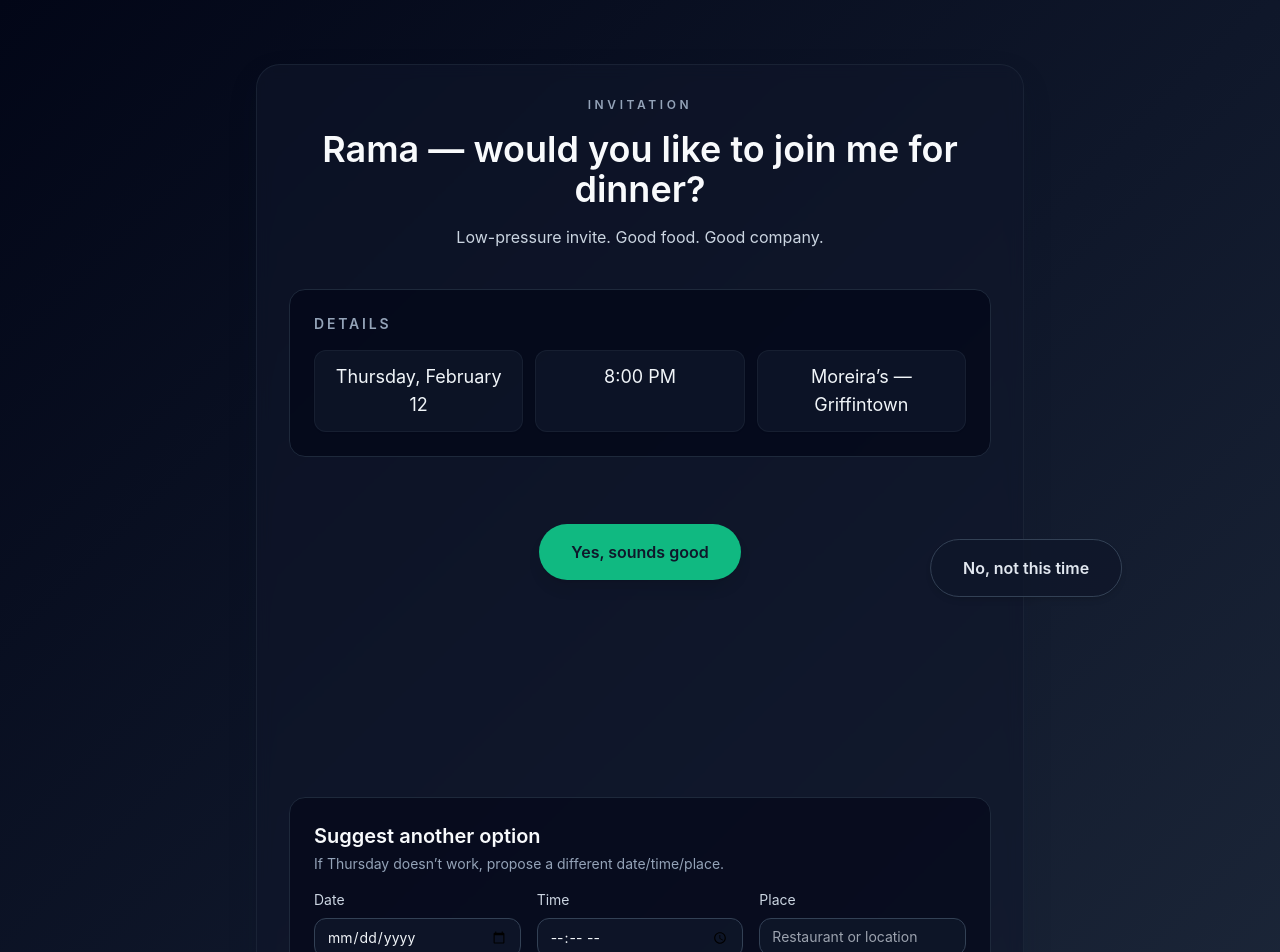
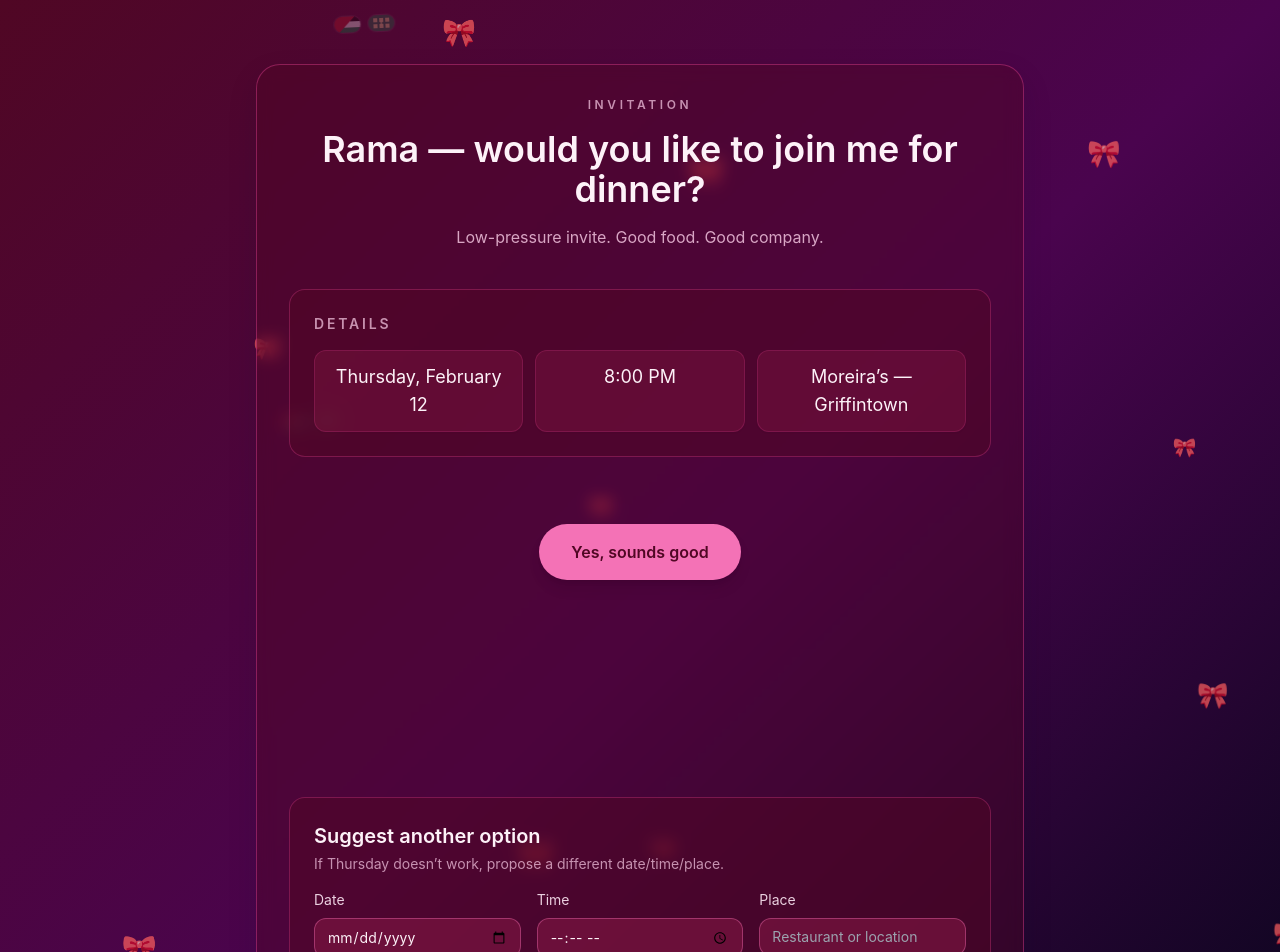
Before and after one commit to omarsinno14/Dinner_Web, a Next.js app: page / in a window 1280 px wide. Shown: the top 952 px of the page. Built offline with nearby package versions, Linux system fonts and the light colour scheme.

Commit message:
Update pink themed UI and animations

```diff
--- a/app/globals.css
+++ b/app/globals.css
@@ -9,3 +9,82 @@
 body {
   @apply bg-slate-950 text-slate-50 antialiased;
 }
+
+.animate-float {
+  animation: float 12s ease-in-out infinite;
+}
+
+.animate-drift {
+  animation: drift 18s ease-in-out infinite;
+}
+
+.flag-palestine,
+.flag-circassia {
+  width: 26px;
+  height: 16px;
+  border-radius: 999px;
+  box-shadow: 0 0 0 1px rgba(255, 255, 255, 0.15);
+}
+
+.flag-palestine {
+  background: linear-gradient(
+      135deg,
+      #c1121f 0%,
+      #c1121f 50%,
+      transparent 50%
+    ),
+    linear-gradient(
+      180deg,
+      #000000 0%,
+      #000000 33%,
+      #ffffff 33%,
+      #ffffff 66%,
+      #007a3d 66%,
+      #007a3d 100%
+    );
+}
+
+.flag-circassia {
+  position: relative;
+  background: #0f6b3d;
+  overflow: hidden;
+}
+
+.flag-circassia::before,
+.flag-circassia::after {
+  content: "";
+  position: absolute;
+  inset: 2px 4px;
+  background:
+    radial-gradient(circle, #f8e08e 55%, transparent 56%) 0 0 / 6px 6px,
+    radial-gradient(circle, #f8e08e 55%, transparent 56%) 100% 0 / 6px 6px,
+    radial-gradient(circle, #f8e08e 55%, transparent 56%) 0 100% / 6px 6px,
+    radial-gradient(circle, #f8e08e 55%, transparent 56%) 100% 100% / 6px 6px;
+  opacity: 0.9;
+}
+
+.flag-circassia::after {
+  inset: 5px 8px;
+  background: linear-gradient(90deg, transparent 42%, #f8e08e 42% 58%, transparent 58%);
+  opacity: 0.7;
+}
+
+@keyframes float {
+  0%,
+  100% {
+    transform: translate3d(0, 0, 0);
+  }
+  50% {
+    transform: translate3d(10px, -16px, 0);
+  }
+}
+
+@keyframes drift {
+  0%,
+  100% {
+    transform: translate3d(0, 0, 0) rotate(-3deg);
+  }
+  50% {
+    transform: translate3d(-14px, 18px, 0) rotate(3deg);
+  }
+}
--- a/app/page.tsx
+++ b/app/page.tsx
@@ -14,8 +14,10 @@ type Position = {
   y: number;
 };
 
-const NO_BUTTON_THRESHOLD = 120;
-const NO_BUTTON_PADDING = 16;
+const NO_BUTTON_THRESHOLD = 320;
+const NO_BUTTON_PADDING = 24;
+const BACKGROUND_CLIP_COUNT = 14;
+const FLAG_COUNT = 2;
 
 const initialSuggestion: Suggestion = {
   date: "",
@@ -40,8 +42,8 @@ function notifyVisit() {
 }
 
 export default function Home() {
-  const containerRef = useRef<HTMLDivElement | null>(null);
   const noButtonRef = useRef<HTMLButtonElement | null>(null);
+  const yesButtonRef = useRef<HTMLButtonElement | null>(null);
   const [confirmed, setConfirmed] = useState(false);
   const [noPosition, setNoPosition] = useState<Position>({ x: 0, y: 0 });
   const [noModalOpen, setNoModalOpen] = useState(false);
@@ -54,30 +56,57 @@ export default function Home() {
     []
   );
 
+  const floatingClips = useMemo(
+    () =>
+      Array.from({ length: BACKGROUND_CLIP_COUNT }, (_, index) => ({
+        id: `clip-${index}`,
+        x: Math.random() * 100,
+        y: Math.random() * 100,
+        size: 18 + Math.random() * 12,
+        delay: Math.random() * 6,
+        duration: 10 + Math.random() * 8
+      })),
+    []
+  );
+
+  const floatingFlags = useMemo(
+    () =>
+      Array.from({ length: FLAG_COUNT }, (_, index) => ({
+        id: `flag-${index}`,
+        x: Math.random() * 100,
+        y: Math.random() * 100,
+        delay: 2 + Math.random() * 6,
+        duration: 16 + Math.random() * 8
+      })),
+    []
+  );
+
   useEffect(() => {
     notifyVisit();
   }, []);
 
   useEffect(() => {
     const setInitialPosition = () => {
-      const container = containerRef.current;
       const button = noButtonRef.current;
-      if (!container || !button) return;
+      const yesButton = yesButtonRef.current;
+      if (!button || !yesButton) return;
 
-      const rect = container.getBoundingClientRect();
       const buttonRect = button.getBoundingClientRect();
+      const yesRect = yesButton.getBoundingClientRect();
+      const viewportWidth = window.innerWidth;
+      const viewportHeight = window.innerHeight;
       const maxX = Math.max(
-        rect.width - buttonRect.width - NO_BUTTON_PADDING,
+        viewportWidth - buttonRect.width - NO_BUTTON_PADDING,
         NO_BUTTON_PADDING
       );
       const maxY = Math.max(
-        rect.height - buttonRect.height - NO_BUTTON_PADDING,
+        viewportHeight - buttonRect.height - NO_BUTTON_PADDING,
         NO_BUTTON_PADDING
       );
 
       setNoPosition({
-        x: Math.min(maxX, Math.max(NO_BUTTON_PADDING, rect.width * 0.55)),
-        y: Math.min(maxY, NO_BUTTON_PADDING)
+        x: Math.min(maxX, Math.max(NO_BUTTON_PADDING, yesRect.right + 24)),
+        y: Math.min(maxY, Math.max(NO_BUTTON_PADDING, yesRect.top))
       });
     };
 
@@ -90,8 +119,7 @@ export default function Home() {
     const handlePointerMove = (event: PointerEvent) => {
       if (confirmed) return;
       const button = noButtonRef.current;
-      const container = containerRef.current;
-      if (!button || !container) return;
+      if (!button) return;
 
       const buttonRect = button.getBoundingClientRect();
       const centerX = buttonRect.left + buttonRect.width / 2;
@@ -100,13 +128,14 @@ export default function Home() {
 
       if (distance > NO_BUTTON_THRESHOLD) return;
 
-      const containerRect = container.getBoundingClientRect();
+      const viewportWidth = window.innerWidth;
+      const viewportHeight = window.innerHeight;
       const maxX = Math.max(
-        containerRect.width - buttonRect.width - NO_BUTTON_PADDING,
+        viewportWidth - buttonRect.width - NO_BUTTON_PADDING,
         NO_BUTTON_PADDING
       );
       const maxY = Math.max(
-        containerRect.height - buttonRect.height - NO_BUTTON_PADDING,
+        viewportHeight - buttonRect.height - NO_BUTTON_PADDING,
         NO_BUTTON_PADDING
       );
 
@@ -154,29 +183,64 @@ export default function Home() {
   };
 
   return (
-    <main className="flex min-h-screen items-center justify-center px-4 py-16 text-slate-100">
-      <div className="w-full max-w-3xl space-y-10 rounded-3xl border border-slate-800/70 bg-slate-900/60 p-8 shadow-soft backdrop-blur">
+    <main className="relative flex min-h-screen items-center justify-center overflow-hidden bg-gradient-to-br from-pink-950 via-fuchsia-950 to-slate-950 px-4 py-16 text-pink-50">
+      <div className="pointer-events-none absolute inset-0">
+        {floatingClips.map((clip) => (
+          <span
+            key={clip.id}
+            className="absolute animate-float text-pink-200/70"
+            style={{
+              left: `${clip.x}%`,
+              top: `${clip.y}%`,
+              fontSize: `${clip.size}px`,
+              animationDelay: `${clip.delay}s`,
+              animationDuration: `${clip.duration}s`
+            }}
+          >
+            🎀
+          </span>
+        ))}
+        {floatingFlags.map((flag) => (
+          <div
+            key={flag.id}
+            className="absolute animate-drift opacity-30"
+            style={{
+              left: `${flag.x}%`,
+              top: `${flag.y}%`,
+              animationDelay: `${flag.delay}s`,
+              animationDuration: `${flag.duration}s`
+            }}
+          >
+            <div className="flex items-center gap-2">
+              <div className="flag-palestine" />
+              <div className="flag-circassia" />
+            </div>
+          </div>
+        ))}
+      </div>
+
+      <div className="relative w-full max-w-3xl space-y-10 rounded-3xl border border-pink-500/40 bg-pink-950/40 p-8 shadow-soft backdrop-blur">
         <header className="space-y-4 text-center">
-          <p className="text-xs font-semibold uppercase tracking-[0.3em] text-slate-400">
+          <p className="text-xs font-semibold uppercase tracking-[0.3em] text-pink-200/70">
             Invitation
           </p>
-          <h1 className="text-3xl font-semibold text-slate-50 sm:text-4xl">
+          <h1 className="text-3xl font-semibold text-pink-50 sm:text-4xl">
             Rama — would you like to join me for dinner?
           </h1>
-          <p className="text-base text-slate-300">
+          <p className="text-base text-pink-200/80">
             Low-pressure invite. Good food. Good company.
           </p>
         </header>
 
-        <section className="rounded-2xl border border-slate-800 bg-slate-950/70 p-6">
-          <h2 className="text-sm font-semibold uppercase tracking-[0.2em] text-slate-400">
+        <section className="rounded-2xl border border-pink-500/30 bg-pink-950/50 p-6">
+          <h2 className="text-sm font-semibold uppercase tracking-[0.2em] text-pink-200/70">
             Details
           </h2>
-          <div className="mt-4 grid gap-3 text-lg text-slate-100 sm:grid-cols-3">
+          <div className="mt-4 grid gap-3 text-lg text-pink-50 sm:grid-cols-3">
             {detailItems.map((item) => (
               <div
                 key={item}
-                className="rounded-xl border border-slate-800/60 bg-slate-900/80 px-4 py-3 text-center shadow-sm"
+                className="rounded-xl border border-pink-500/20 bg-pink-900/40 px-4 py-3 text-center shadow-sm"
               >
                 {item}
               </div>
@@ -187,13 +251,13 @@ export default function Home() {
         <section className="space-y-4">
           {!confirmed && (
             <div
-              ref={containerRef}
               className="relative flex min-h-[110px] items-center justify-center gap-6"
             >
               <button
                 type="button"
                 onClick={handleYesClick}
-                className="z-10 inline-flex items-center justify-center rounded-full bg-emerald-500 px-8 py-4 text-base font-semibold text-slate-900 shadow-lg transition hover:-translate-y-0.5 hover:bg-emerald-400 focus-visible:outline focus-visible:outline-2 focus-visible:outline-offset-2 focus-visible:outline-emerald-300"
+                ref={yesButtonRef}
+                className="z-10 inline-flex items-center justify-center rounded-full bg-pink-400 px-8 py-4 text-base font-semibold text-pink-950 shadow-lg transition hover:-translate-y-0.5 hover:bg-pink-300 focus-visible:outline focus-visible:outline-2 focus-visible:outline-offset-2 focus-visible:outline-pink-200"
               >
                 Yes, sounds good
               </button>
@@ -201,7 +265,7 @@ export default function Home() {
                 ref={noButtonRef}
                 type="button"
                 onClick={handleNoClick}
-                className="absolute inline-flex items-center justify-center rounded-full border border-slate-700 bg-slate-900/80 px-8 py-4 text-base font-semibold text-slate-200 shadow-md transition-transform duration-200 ease-out hover:text-slate-100 focus-visible:outline focus-visible:outline-2 focus-visible:outline-offset-2 focus-visible:outline-slate-400"
+                className="fixed z-20 inline-flex items-center justify-center rounded-full border border-pink-300/60 bg-pink-900/70 px-8 py-4 text-base font-semibold text-pink-100 shadow-md transition-transform duration-200 ease-out hover:text-white focus-visible:outline focus-visible:outline-2 focus-visible:outline-offset-2 focus-visible:outline-pink-200"
                 style={{
                   transform: `translate3d(${noPosition.x}px, ${noPosition.y}px, 0)`
                 }}
@@ -212,38 +276,38 @@ export default function Home() {
           )}
 
           <div
-            className={`rounded-2xl border border-emerald-500/30 bg-emerald-500/10 p-6 text-left transition-all duration-300 ${
+            className={`rounded-2xl border border-pink-300/30 bg-pink-400/10 p-6 text-left transition-all duration-300 ${
               confirmed
                 ? "translate-y-0 opacity-100"
                 : "pointer-events-none -translate-y-4 opacity-0"
             }`}
             aria-live="polite"
           >
-            <p className="text-lg font-semibold text-emerald-200">
+            <p className="text-lg font-semibold text-pink-100">
               Perfect — it’s confirmed. See you Thursday at 8:00 PM.
             </p>
-            <p className="mt-1 text-sm text-emerald-100">
+            <p className="mt-1 text-sm text-pink-100/90">
               Moreira’s (Griffintown).
             </p>
-            <p className="mt-3 text-sm text-emerald-100/80">
+            <p className="mt-3 text-sm text-pink-100/70">
               If anything changes, you can suggest another time below.
             </p>
           </div>
         </section>
 
-        <section className="space-y-4 rounded-2xl border border-slate-800 bg-slate-950/60 p-6">
+        <section className="space-y-4 rounded-2xl border border-pink-500/30 bg-pink-950/50 p-6">
           <div>
-            <h2 className="text-xl font-semibold text-slate-50">
+            <h2 className="text-xl font-semibold text-pink-50">
               Suggest another option
             </h2>
-            <p className="mt-1 text-sm text-slate-400">
+            <p className="mt-1 text-sm text-pink-200/70">
               If Thursday doesn’t work, propose a different date/time/place.
             </p>
           </div>
 
           <form onSubmit={handleSuggestionSubmit} className="space-y-4">
             <div className="grid gap-4 md:grid-cols-3">
-              <label className="text-sm text-slate-300">
+              <label className="text-sm text-pink-100/90">
                 Date
                 <input
                   required
@@ -251,10 +315,10 @@ export default function Home() {
                   name="date"
                   value={suggestion.date}
                   onChange={handleSuggestionChange}
-                  className="mt-2 w-full rounded-xl border border-slate-700 bg-slate-900/80 px-3 py-2 text-slate-100 focus-visible:outline focus-visible:outline-2 focus-visible:outline-offset-2 focus-visible:outline-emerald-300"
+                  className="mt-2 w-full rounded-xl border border-pink-400/40 bg-pink-900/60 px-3 py-2 text-pink-50 focus-visible:outline focus-visible:outline-2 focus-visible:outline-offset-2 focus-visible:outline-pink-200"
                 />
               </label>
-              <label className="text-sm text-slate-300">
+              <label className="text-sm text-pink-100/90">
                 Time
                 <input
                   required
@@ -262,10 +326,10 @@ export default function Home() {
                   name="time"
                   value={suggestion.time}
                   onChange={handleSuggestionChange}
-                  className="mt-2 w-full rounded-xl border border-slate-700 bg-slate-900/80 px-3 py-2 text-slate-100 focus-visible:outline focus-visible:outline-2 focus-visible:outline-offset-2 focus-visible:outline-emerald-300"
+                  className="mt-2 w-full rounded-xl border border-pink-400/40 bg-pink-900/60 px-3 py-2 text-pink-50 focus-visible:outline focus-visible:outline-2 focus-visible:outline-offset-2 focus-visible:outline-pink-200"
                 />
               </label>
-              <label className="text-sm text-slate-300">
+              <label className="text-sm text-pink-100/90">
                 Place
                 <input
                   required
@@ -274,11 +338,11 @@ export default function Home() {
                   value={suggestion.place}
                   onChange={handleSuggestionChange}
                   placeholder="Restaurant or location"
-                  className="mt-2 w-full rounded-xl border border-slate-700 bg-slate-900/80 px-3 py-2 text-slate-100 focus-visible:outline focus-visible:outline-2 focus-visible:outline-offset-2 focus-visible:outline-emerald-300"
+                  className="mt-2 w-full rounded-xl border border-pink-400/40 bg-pink-900/60 px-3 py-2 text-pink-50 focus-visible:outline focus-visible:outline-2 focus-visible:outline-offset-2 focus-visible:outline-pink-200"
                 />
               </label>
             </div>
-            <label className="text-sm text-slate-300">
+            <label className="text-sm text-pink-100/90">
               Optional note
               <textarea
                 name="note"
@@ -286,20 +350,20 @@ export default function Home() {
                 onChange={handleSuggestionChange}
                 placeholder="Any extra detail to share"
                 rows={3}
-                className="mt-2 w-full rounded-xl border border-slate-700 bg-slate-900/80 px-3 py-2 text-slate-100 focus-visible:outline focus-visible:outline-2 focus-visible:outline-offset-2 focus-visible:outline-emerald-300"
+                className="mt-2 w-full rounded-xl border border-pink-400/40 bg-pink-900/60 px-3 py-2 text-pink-50 focus-visible:outline focus-visible:outline-2 focus-visible:outline-offset-2 focus-visible:outline-pink-200"
               />
             </label>
 
             {suggestionError && (
-              <p className="text-sm text-amber-300">{suggestionError}</p>
+              <p className="text-sm text-amber-200">{suggestionError}</p>
             )}
             {suggestionMessage && (
-              <p className="text-sm text-emerald-200">{suggestionMessage}</p>
+              <p className="text-sm text-pink-100">{suggestionMessage}</p>
             )}
 
             <button
               type="submit"
-              className="inline-flex items-center justify-center rounded-full border border-slate-700 bg-slate-100 px-6 py-3 text-sm font-semibold text-slate-900 transition hover:-translate-y-0.5 hover:bg-white focus-visible:outline focus-visible:outline-2 focus-visible:outline-offset-2 focus-visible:outline-emerald-300"
+              className="inline-flex items-center justify-center rounded-full border border-pink-400/40 bg-pink-100 px-6 py-3 text-sm font-semibold text-pink-900 transition hover:-translate-y-0.5 hover:bg-pink-50 focus-visible:outline focus-visible:outline-2 focus-visible:outline-offset-2 focus-visible:outline-pink-200"
             >
               Send suggestion
             </button>
@@ -308,9 +372,9 @@ export default function Home() {
       </div>
 
       {noModalOpen && (
-        <div className="fixed inset-0 z-50 flex items-center justify-center bg-slate-950/80 px-4">
-          <div className="max-w-2xl space-y-4 rounded-2xl border border-slate-800 bg-slate-900 p-8 text-center shadow-soft">
-            <p className="text-lg text-slate-100">
+        <div className="fixed inset-0 z-50 flex items-center justify-center bg-pink-950/80 px-4">
+          <div className="max-w-2xl space-y-4 rounded-2xl border border-pink-400/30 bg-pink-950 p-8 text-center shadow-soft">
+            <p className="text-lg text-pink-100">
               Oh no! It seems like your name is Rama Shapsough, and this button
               only works for people whose names are not ‘Rama Shapsough’. Better
               luck next time.
@@ -318,7 +382,7 @@ export default function Home() {
             <button
               type="button"
               onClick={() => setNoModalOpen(false)}
-              className="inline-flex items-center justify-center rounded-full border border-slate-700 bg-slate-100 px-5 py-2 text-sm font-semibold text-slate-900 transition hover:-translate-y-0.5 hover:bg-white focus-visible:outline focus-visible:outline-2 focus-visible:outline-offset-2 focus-visible:outline-emerald-300"
+              className="inline-flex items-center justify-center rounded-full border border-pink-400/40 bg-pink-100 px-5 py-2 text-sm font-semibold text-pink-900 transition hover:-translate-y-0.5 hover:bg-pink-50 focus-visible:outline focus-visible:outline-2 focus-visible:outline-offset-2 focus-visible:outline-pink-200"
             >
               Close
             </button>
```
Also changed, not shown: 1 other file (tests, documents, lock files or other folders).
